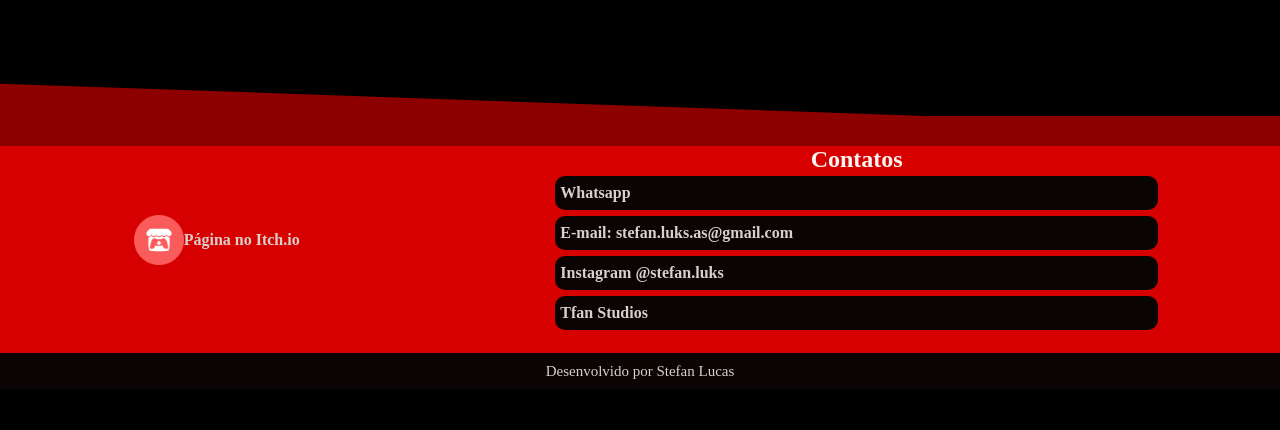
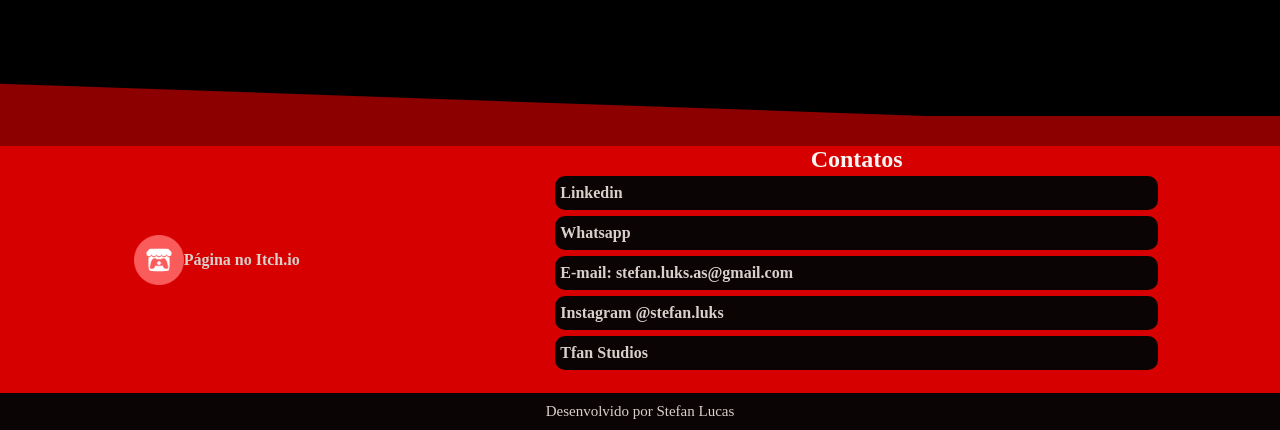
Before and after one commit to stefanluks/stefanlucas.com.br, a plain HTML site: page index.html in a window 1280 px wide. Shown: the part 1484-1914 px from the top of the page. Before the commit the page ends 1874 px from the top, so only its background shows below. Drawn offline with nearby package versions, Linux system fonts and the light colour scheme.

Commit message:
add linkedin link to contatos

```diff
--- a/index.html
+++ b/index.html
@@ -73,6 +73,7 @@
             </a>
             <div class="contatos">
                 <h2>Contatos</h2>
+                <a href="https://www.linkedin.com/in/stefan-lucas/">Linkedin</a>
                 <a href="https://wa.me/+5563981487472">Whatsapp</a>
                 <a href="mailto:stefan.luks.as@gmail.com">E-mail: stefan.luks.as@gmail.com</a>
                 <a href="https://instagram.com/stefan.luks">Instagram @stefan.luks</a>
```
